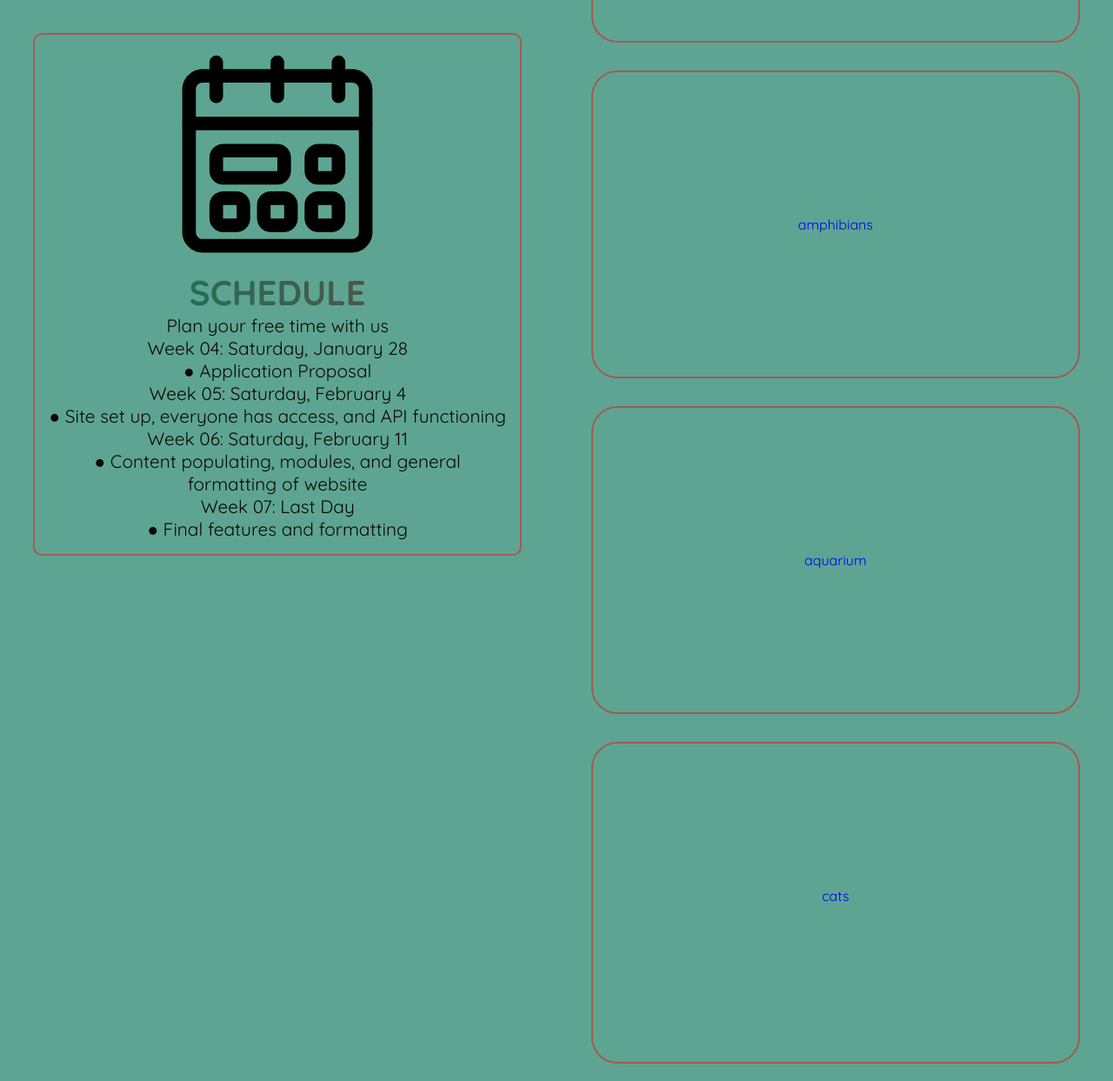
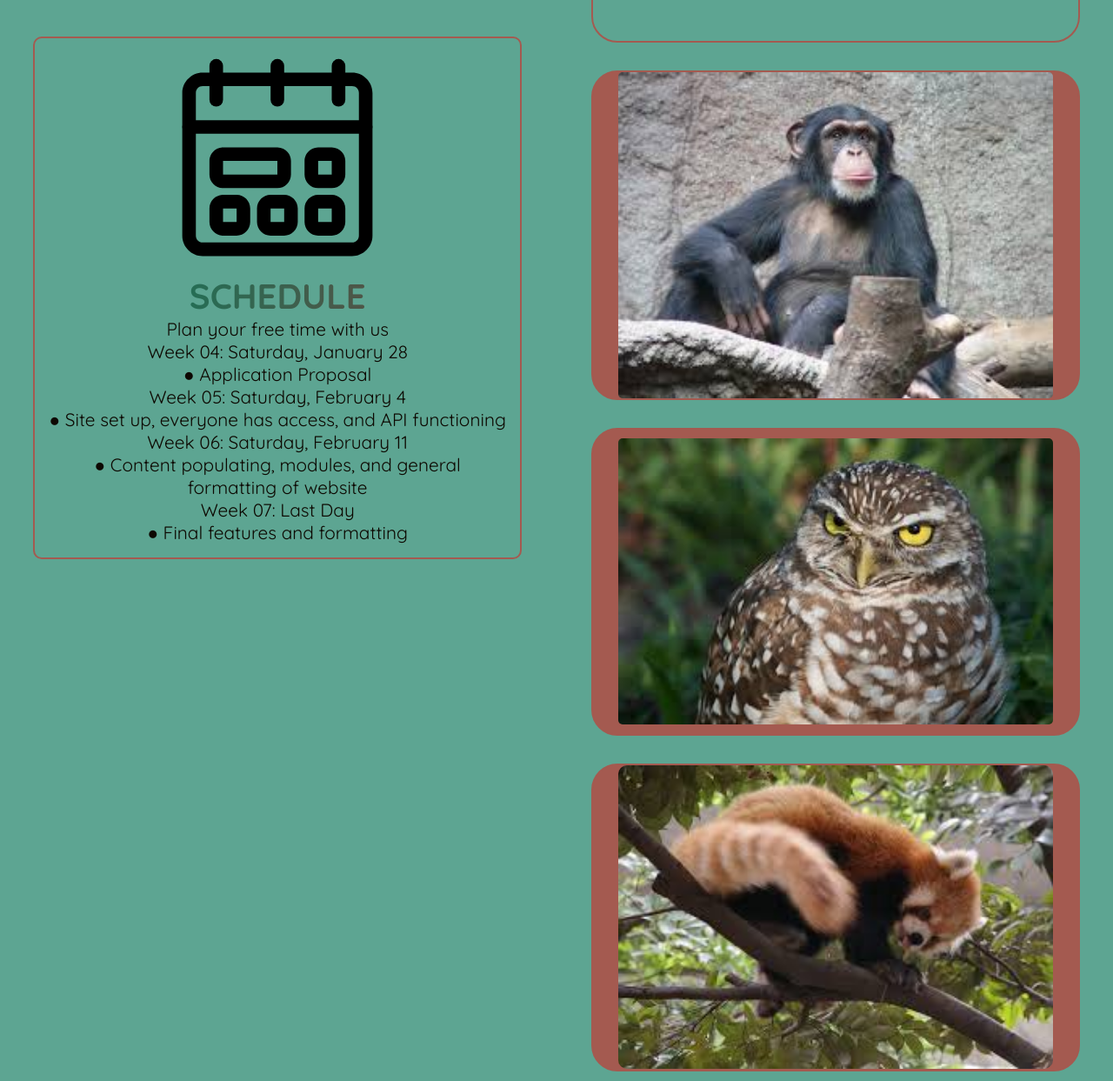
Before and after one commit to katelyndb/FinalZooProject, a website: page index.html in a window 1280 px wide. Shown: the part 1097-2340 px from the top of the page at 87% size. Drawn offline with nearby package versions, Linux system fonts and the light colour scheme.

Commit message:
Adding images to the home page

```diff
--- a/css/small.css
+++ b/css/small.css
@@ -199,8 +199,12 @@ section{
     cursor: pointer;
     border: 2px solid var(--second-color);
     border-radius: 30px;
+
 }
 
+.animalLayer {
+    background-color: #A45A50 ;
+}
 #mapping{
     color: #A45A50;
     background-color: white;
@@ -213,6 +217,7 @@ iframe{
 
 #col{
     position: relative;
+
  }
   /* contact page*/
 
--- a/index.html
+++ b/index.html
@@ -85,19 +85,18 @@
                     </div>
                 </div>
                 <div id="col">
-                    <div id="layer">
-                        <a href="#">amphibians</a>
+                    <div id="layer"class="animalLayer">
+                        <img style=" margin: 0 auto; border-radius: 5px;" id="animalImage" src="images/chimp.jpg" width="500" alt="Picture of Chimpanzee">
                     </div>
                 </div>
                 <div id="col">
-                    <div id="layer">
-                        <a href="#">aquarium</a>
+                    <div id="layer"class="animalLayer">
+                        <img style=" margin: 0 auto; border-radius: 5px;" id="animalImage" src="images/owl.jpg" width="500" alt="Picture of Owl">
                     </div>
                 </div>
                 <div id="col">
-                    <div id="layer">
-                        <a href="#">cats</a>
-                        <p class="animalData"></p>
+                    <div id="layer"class="animalLayer">
+                        <img style=" margin: 0 auto; border-radius: 10px;" id="animalImage" src="images/redpanda.jpg" width="500" alt="Picture of Red Panda">
                     </div>
                 </div>
             </div>
```
Also changed, not shown: images/chimp.jpg (added), images/owl.jpg (added), images/redpanda.jpg (added).
